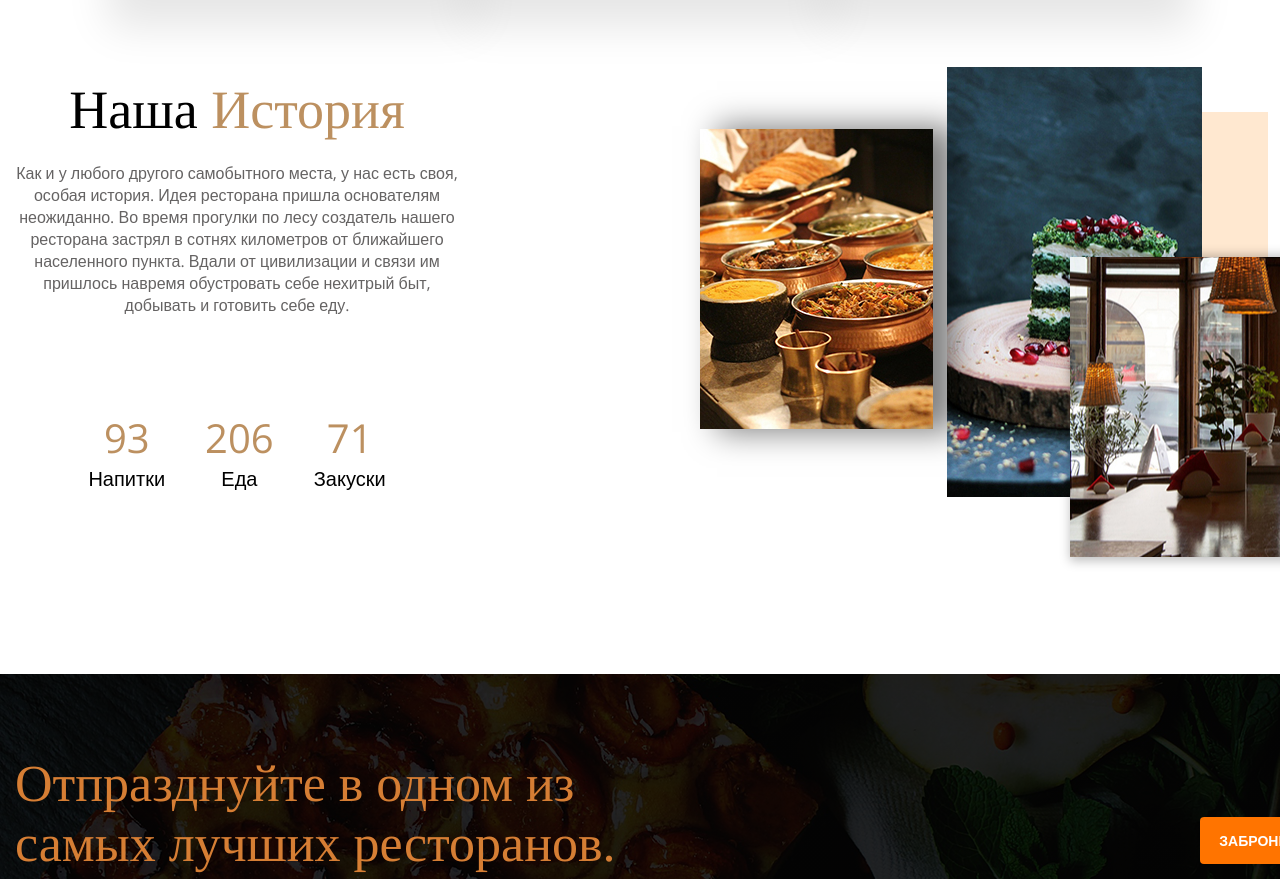
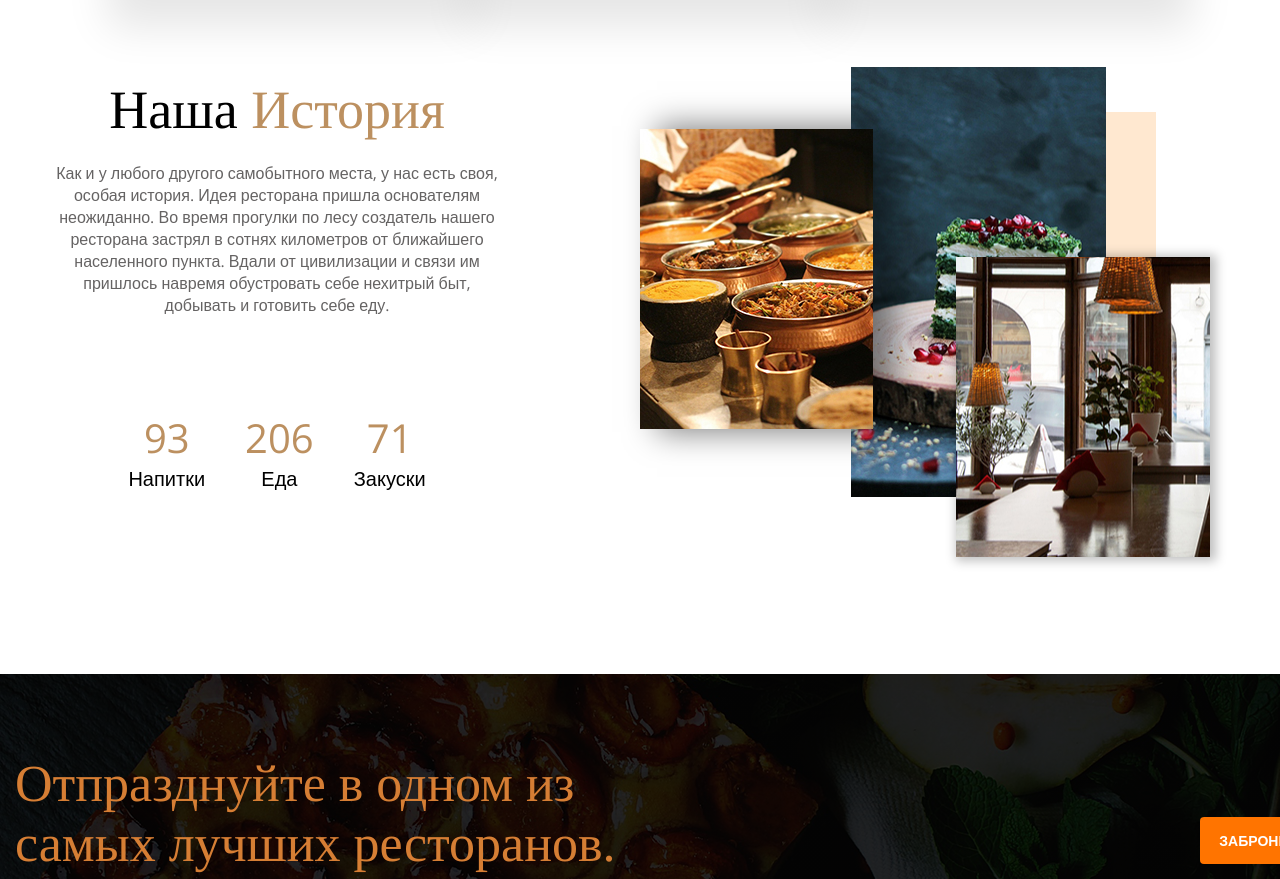
Before and after one commit to Solod-S/restaurant, a plain HTML site: page index.html in a window 1280 px wide. Shown: the part 961-1840 px from the top of the page. Drawn offline with nearby package versions, Linux system fonts and the light colour scheme; files whose address does not match are found by name.

Commit message:
+corection-history

```diff
--- a/css/styles.css
+++ b/css/styles.css
@@ -296,6 +296,9 @@ a {
   padding-top: 240px;
   padding-bottom: 182px;
   position: relative;
+}
+.features--modificator-container {
+  width: 1200px;
 }
 .features {
   position: absolute;
--- a/index.html
+++ b/index.html
@@ -68,7 +68,7 @@
       </section>
       <!---------------------------------------------------------------------------------- HISTORY ------------------------------------------------------------------------------->
       <section class="history">
-        <div class="container">
+        <div class="container features--modificator-container">
           <ul class="features">
             <li class="features__item" data-aos="fade-up-right" data-aos-duration="800">
               <div class="features__wrapper">
```
